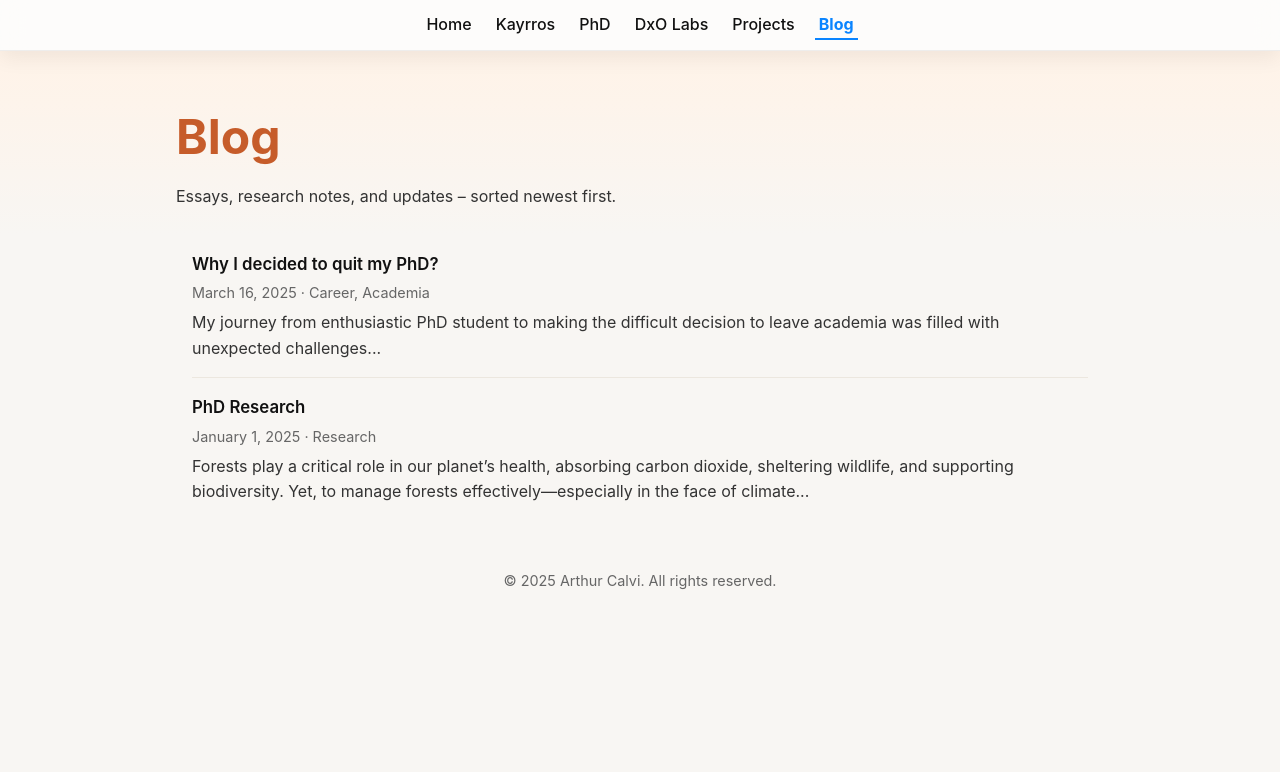
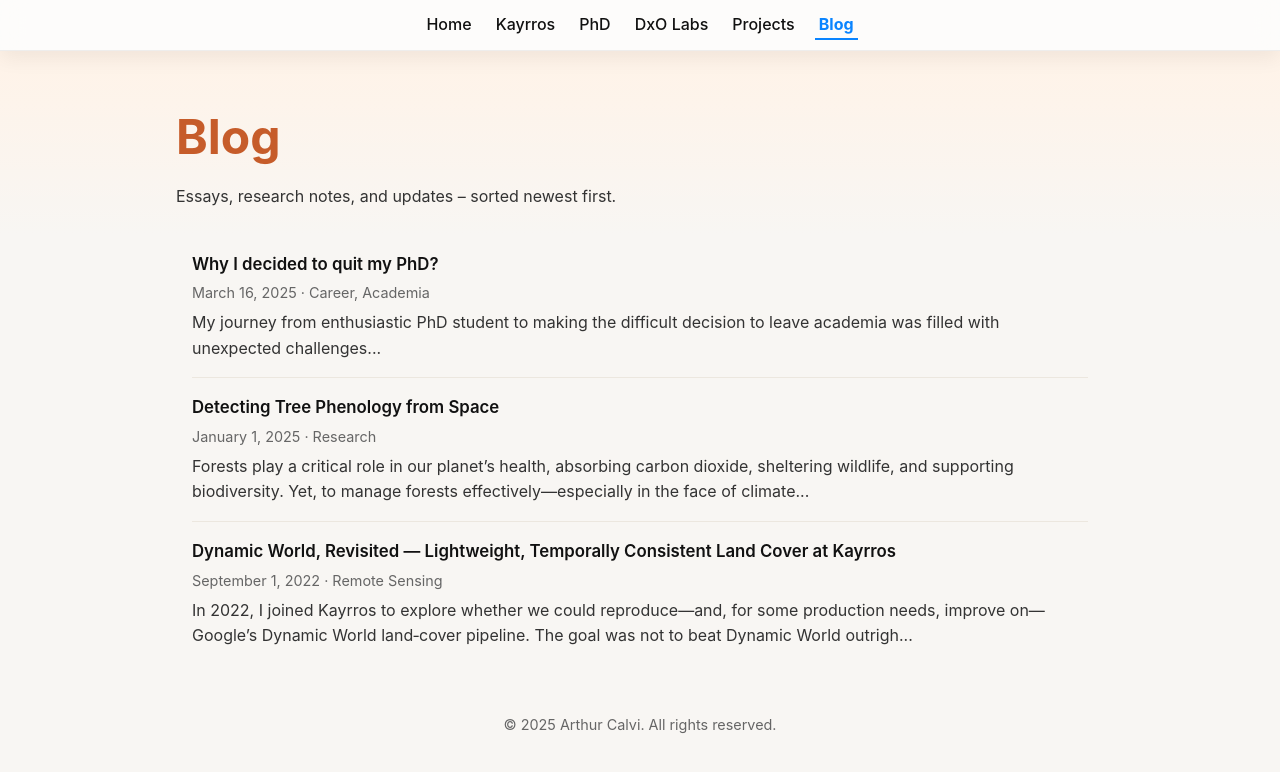
Before and after one commit to ArthurCalvi/arthurcalvi.github.io, a Jekyll site: the page built from blog.html, in a window 1280 px wide. Shown: the top 772 px of the page. Built offline with Jekyll 4.4.1, drawn with Linux system fonts in a browser that asks for light colours; some of the changed lines change nothing that is shown.

Commit message:
articles(kayrros): add Dynamic World reproduction write‑up with figures and section tagging

```diff
--- /dev/null
+++ b/_articles/kayrros-dynamic-world.md
@@ -0,0 +1,84 @@
+---
+layout: article
+title: Dynamic World, Revisited — Lightweight, Temporally Consistent Land Cover at Kayrros
+date: 2022-09-01
+section: kayrros
+category: Remote Sensing
+cover_image: assets/images/montage.png
+---
+
+In 2022, I joined Kayrros to explore whether we could reproduce—and, for some production needs, improve on—Google’s Dynamic World land‑cover pipeline. The goal was not to beat Dynamic World outright, but to build a lightweight, temporally consistent model that behaved well across geographies, sensors, and seasons.
+
+_Internship at Kayrros, supervised by Aurélien De Truchis (2022)._
+
+## Why Dynamic World (and why revisit it)?
+
+Dynamic World provides a near real‑time, 10‑m land‑cover product across nine classes (Water, Trees, Grass, Crops, Shrub & Scrub, Flooded Vegetation, Built‑up Area, Bare Ground, Snow & Ice). It is remarkably useful, but we observed two recurring challenges in some deployments:
+
+- Temporal consistency across dates and seasons (flicker, sensitivity to atmospherics)
+- Robustness across biomes when training/operating at scale with multiple sensors
+
+Our focus was to build a minimal model that stays stable over time while remaining fast and simple to operate in production.
+
+## Method at a glance
+
+- Data curation + temporal augmentation: feed multiple dates that share a refined label so the model learns invariances to seasonal/atmospheric effects.
+- Satellite‑agnostic inputs: Sentinel‑2 and Landsat families plus derived indices (e.g., NDVI, NDMI) and SRTM30 elevation for context.
+- Lightweight U‑Net variant: three downsampling stages with targeted enhancements (attention/APSP as needed) for speed/accuracy balance.
+
+{% include figure.html \
+  src="assets/images/montage.png" \
+  alt="Temporal augmentation across dates with varying atmospherics and corresponding training confidences" \
+  caption="Temporal augmentation: multiple observations of the same area (top) paired with training confidences (bottom) help the model learn invariance to atmospherics and phenology." \
+  variant="on-plate float-shadow" %}
+
+## Seeing the model work
+
+Below are examples comparing raw Sentinel‑2 imagery and the model’s land‑cover output around Mount Kenya.
+
+{% include figure.html \
+  src="assets/images/img-cmp-kenya-zoom-sat.png" \
+  alt="Zoomed Sentinel‑2 crop near Mount Kenya" \
+  caption="Zoom view — left: Sentinel‑2 crop (raw). See also the paired classified view below." \
+  variant="on-plate rounded-lg" %}
+
+{% include figure.html \
+  src="assets/images/img-cmp-kenya-zoom-model.png" \
+  alt="Zoomed model classification near Mount Kenya" \
+  caption="Zoom view — right: model classification (Crops, Trees/Shrubs, etc.)." \
+  variant="on-plate rounded-lg" %}
+
+{% include figure.html \
+  src="assets/images/legend.png" \
+  alt="Land‑cover legend for the classification outputs" \
+  caption="Legend — nine Dynamic World classes as used in this project." %}
+
+## Results across biomes
+
+We tested across 14 major ecoregions (temperate to tropical). Final metrics:
+
+- Overall accuracy: 46.9%
+- Mean IoU: 31.8%
+- MCC: 75.1%
+
+While slightly below Google Dynamic World on benchmark scores, the model delivered two practical advantages important in operations:
+
+1) Improved temporal consistency across dates and seasons; 2) Portability across sensors and regions with a compact runtime.
+
+## From land cover to change signals
+
+The model is particularly effective for dynamic indicators: deforestation alerts, agricultural expansion, and other environmental monitoring signals.
+
+{% include figure.html \
+  src="assets/images/lulc_changes.png" \
+  alt="Example of forest loss detection with dating of change" \
+  caption="Example: temporal analysis reveals forest loss (red) and dates of change, derived from stable land‑cover predictions." \
+  variant="on-plate float-shadow" %}
+
+## Takeaways
+
+- Temporal augmentation and a restrained architecture go a long way for stability.
+- Sensor‑agnostic preprocessing and select indices add useful context without heavy engineering.
+- A lightweight, consistent baseline can unlock reliable monitoring at scale—even if headline benchmark numbers trail large, general models.
+
+_Acknowledgment: developed during my 2022 internship at Kayrros under the supervision of **Aurélien De Truchis**._
--- a/_articles/phd.md
+++ b/_articles/phd.md
@@ -1,6 +1,6 @@
 ---
 layout: article
-title: PhD Research
+title: Detecting Tree Phenology from Space
 permalink: /phd.html
 date: 2025-01-01
 section: phd
```
